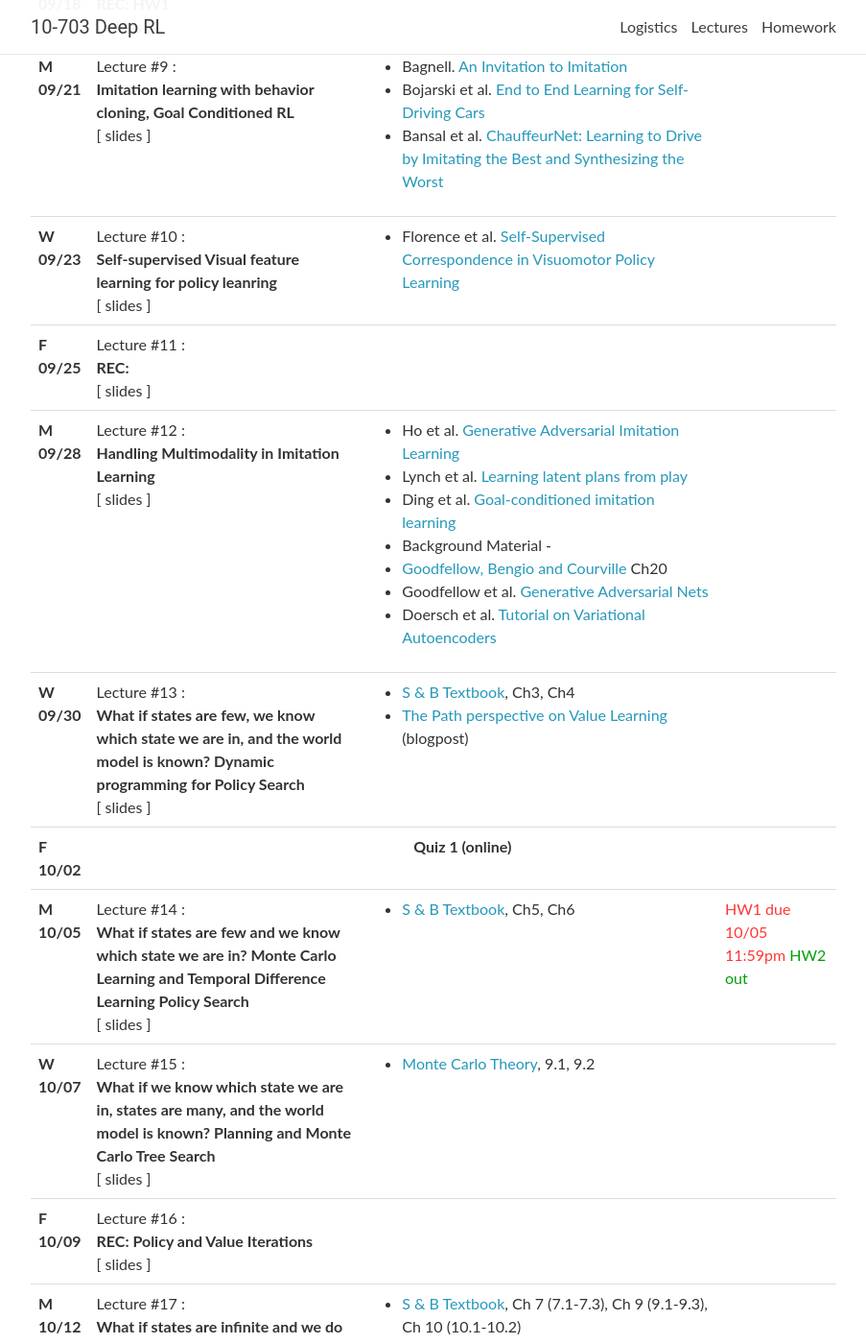
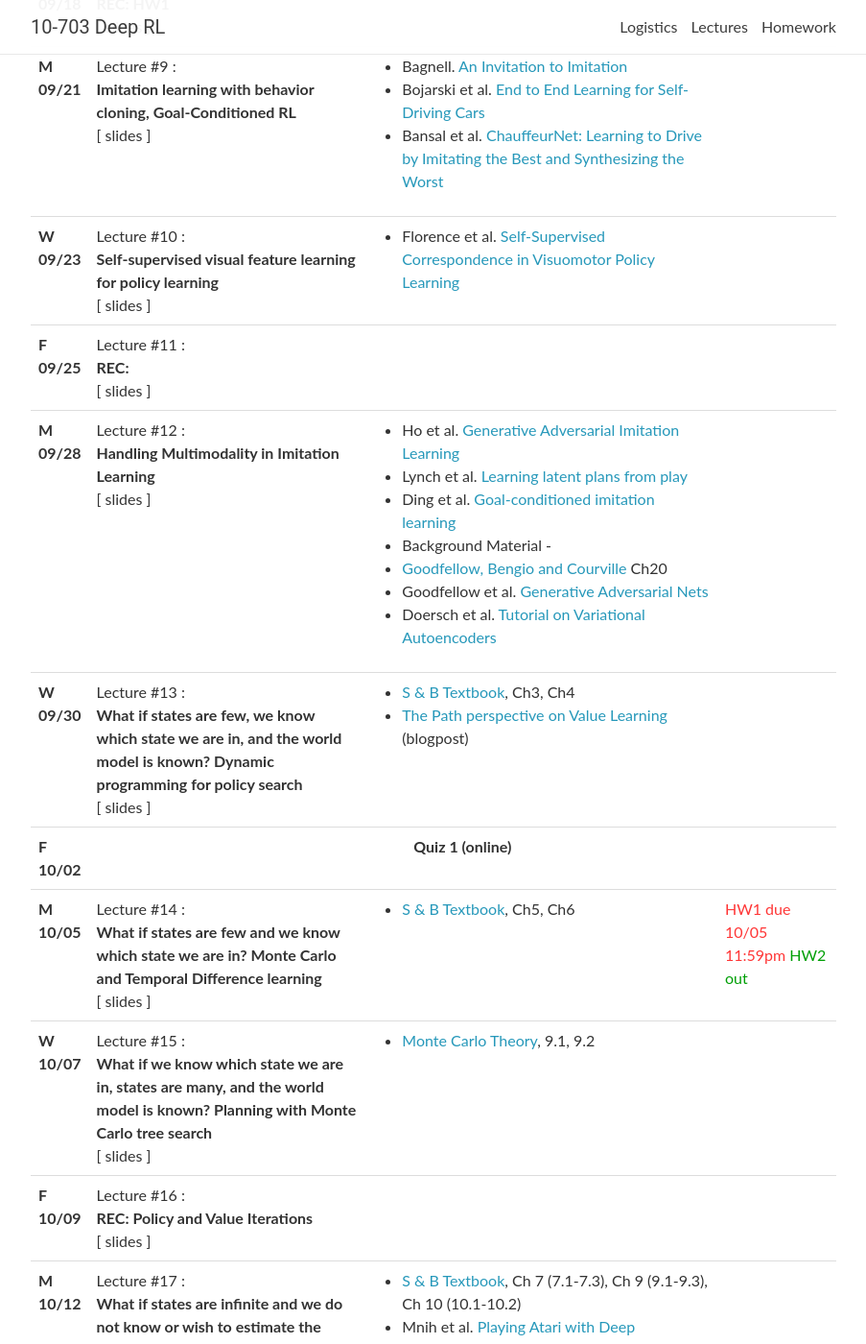
Before and after one commit to cmudeeprl/703website_f20, a Jekyll site: the page built from _pages/lectures.md, in a window 1280 px wide and 1400 px high, scrolled down 1342 px. Shown: the whole window at 96% size, without its empty margins (188-1091 px from the left). Built offline with Jekyll 4.4.1, drawn with Linux system fonts in a browser that asks for light colours; nearby versions of some CDN libraries; comment, search, counter and statistics services are not loaded; some of the changed text lies outside the part shown.

Commit message:
Add Professor's OH and fix typos

```diff
--- a/_data/lectures.yml
+++ b/_data/lectures.yml
@@ -107,7 +107,7 @@
 - date: W 09/16
   lecturer:
   title: >
-    <strong>Evolution + Bayesian optimisation for Diverse Policy Seaarch</strong>
+    <strong>Evolution + Bayesian optimisation for diverse policy search</strong>
   # slides: https://cmudeeprl.github.io/Spring202010403website/assets/lectures/recitation_2_1.pdf
   # video: https://scs.hosted.panopto.com/Panopto/Pages/Viewer.aspx?id=00204c87-df18-4287-bf88-ab53012f6105
   notes:
@@ -135,7 +135,7 @@
 - date: M 09/21
   lecturer:
   title: >
-    <strong>Imitation learning with behavior cloning, Goal Conditioned RL</strong>
+    <strong>Imitation learning with behavior cloning, Goal-Conditioned RL</strong>
   # slides: https://cmudeeprl.github.io/Spring202010403website/assets/lectures/s20_lecture5.pdf
   # video: https://scs.hosted.panopto.com/Panopto/Pages/Viewer.aspx?id=c5801274-b661-4677-adb9-aab500f4ccf5
   notes:
@@ -150,7 +150,7 @@
 - date: W 09/23
   lecturer:
   title: >
-    <strong>Self-supervised Visual feature learning for policy leanring</strong>
+    <strong>Self-supervised visual feature learning for policy learning</strong>
   # slides: https://cmudeeprl.github.io/Spring202010403website/assets/lectures/s20_lecture5.pdf
   # video: https://scs.hosted.panopto.com/Panopto/Pages/Viewer.aspx?id=40a34b64-98bd-4c24-9a6c-aab500f4f593
   notes:
@@ -192,7 +192,7 @@
 - date: W 09/30
   lecturer:
   title: >
-    <strong>What if states are few, we know which state we are in, and the world model is known? Dynamic programming for Policy Search</strong>
+    <strong>What if states are few, we know which state we are in, and the world model is known? Dynamic programming for policy search</strong>
   # slides: https://cmudeeprl.github.io/Spring202010403website/assets/lectures/s20_lecture5.pdf
   # video: https://scs.hosted.panopto.com/Panopto/Pages/Viewer.aspx?id=40a34b64-98bd-4c24-9a6c-aab500f4f593
   notes:
@@ -212,7 +212,7 @@
 - date: M 10/05
   lecturer:
   title: >
-    <strong>What if states are few and we know which state we are in? Monte Carlo Learning and Temporal Difference Learning Policy Search</strong>
+    <strong>What if states are few and we know which state we are in? Monte Carlo and Temporal Difference learning</strong>
   # slides: https://cmudeeprl.github.io/Spring202010403website/assets/lectures/s20_lecture6.pdf
   # video: https://scs.hosted.panopto.com/Panopto/Pages/Viewer.aspx?id=649f64d2-1f6e-4bff-ae65-ab61013355d1
   readings:
@@ -224,7 +224,7 @@
 - date: W 10/07
   lecturer:
   title: >
-    <strong>What if we know which state we are in, states are many, and the world model is known? Planning and Monte Carlo Tree Search</strong>
+    <strong>What if we know which state we are in, states are many, and the world model is known? Planning with Monte Carlo tree search</strong>
   # slides: https://cmudeeprl.github.io/Spring202010403website/assets/lectures/s20_lecture6.pdf
   readings:
     - <a href="https://statweb.stanford.edu/~owen/mc/Ch-var-is.pdf" target="_blank">Monte Carlo Theory</a>, 9.1, 9.2
@@ -340,7 +340,7 @@
 - date: W 10/28
   lecturer:
   title: >
-    <strong>Monte Carlo Tree Search with Prior Knowledge</strong>
+    <strong>Monte Carlo tree search with prior knowledge</strong>
   # slides: https://cmudeeprl.github.io/Spring202010403website/assets/lectures/s20_lecture17.pdf
   # video: https://scs.hosted.panopto.com/Panopto/Pages/Viewer.aspx?id=188934c1-012e-4cdf-b17f-ab9500f1b308
   notes:
--- a/_data/staff.yml
+++ b/_data/staff.yml
@@ -2,7 +2,7 @@ Instructors:
     - name: Katerina Fragkiadaki
       email: katef@cs.cmu.edu
       url: https://www.cs.cmu.edu/~katef/
-      office-hours:
+      office-hours: Mon & Wed, 1-1:30 PM
       image: staff/katef.jpeg
 
 EducationAssociates:
```
Also changed, not shown: 1 other file.
